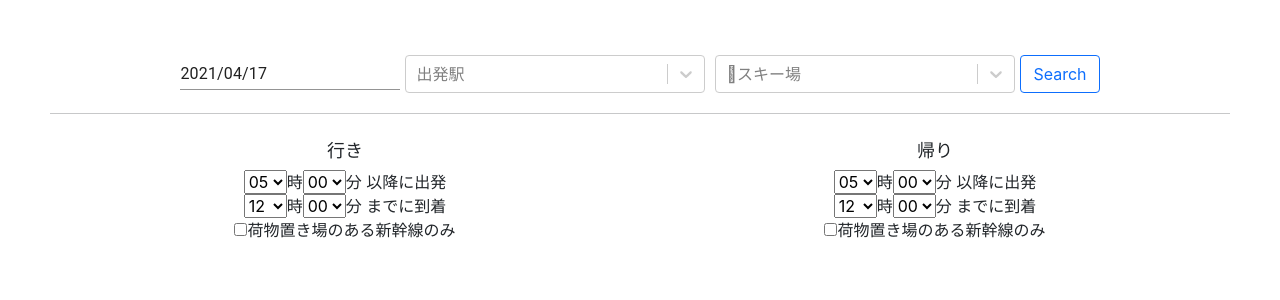
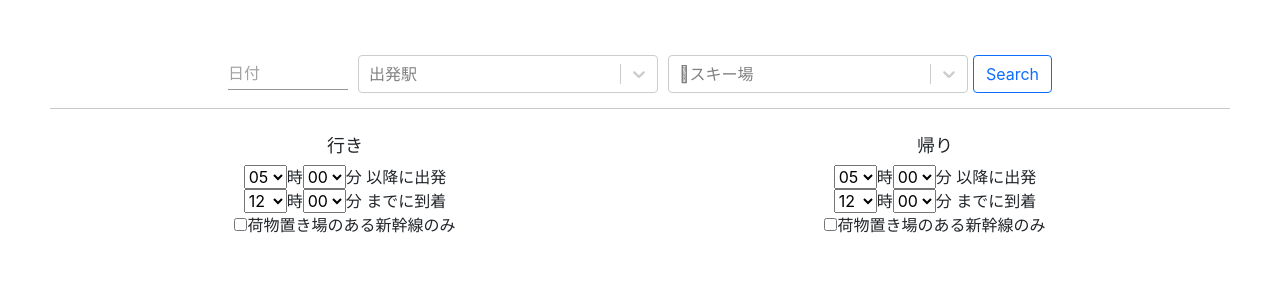
Before and after one commit to knogu/ski-train-frontend, a React (Create React App) app: page / in a window 1280 px wide. Shown: the top 300 px of the page. Built offline with nearby package versions, Linux system fonts and the light colour scheme.

Commit message:
見た目調整

```diff
--- a/src/App.scss
+++ b/src/App.scss
@@ -7,13 +7,24 @@
   display: flex;
   justify-content: center;
   align-items: center;
+  flex-wrap: wrap;
   width: 90%;
-  padding-bottom: 15px;
+  padding-bottom: 10px;
+  .select-date {
+    width: 120px;
+    margin-right: 5px;
+  }
   .select-place {
     width: 40%;
     max-width: 300px;
+    min-width: 250px;
     margin: 5px;
     height: 80%;
+  }
+  @media(max-width: 767px) {
+    .search-button {
+      margin-top: 5px;
+    }
   }
 }
 
--- a/src/components/PlaceField.tsx
+++ b/src/components/PlaceField.tsx
@@ -79,18 +79,19 @@ export const PlaceField = (props: Props) => {
     }
   };
 
-  const [date, setDate] = useState<Date | null>(new Date());
+  const [date, setDate] = useState<Date | null>(null);
 
   return (
     <>
       <div className='place-form'>
         <MuiPickersUtilsProvider utils={DateFnsUtils}>
           <DatePicker
-            // label="label"
+            className='select-date'
             value={date}
             onChange={setDate}
             format="yyyy/MM/dd"
             animateYearScrolling
+            placeholder='日付'
           />
         </MuiPickersUtilsProvider>
         <Select options={startOptions} className='select-place' placeholder='出発駅' onChange={ handleStartStationInput }/>
@@ -99,7 +100,6 @@ export const PlaceField = (props: Props) => {
           onClick={ onSearch }
           className='search-button btn btn-outline-primary'
         >Search</button>
-        {/* { props.wayToSki.travel[0] ? props.wayToSki.travel[0].toString() : ''} */}
       </div>
       <hr className='mt-0'></hr>
     </>
```
